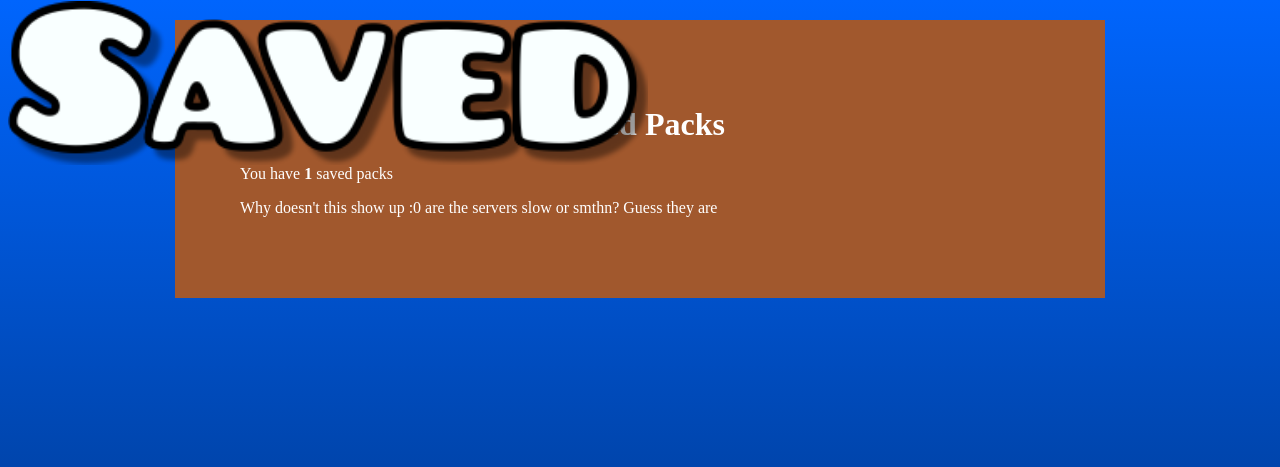
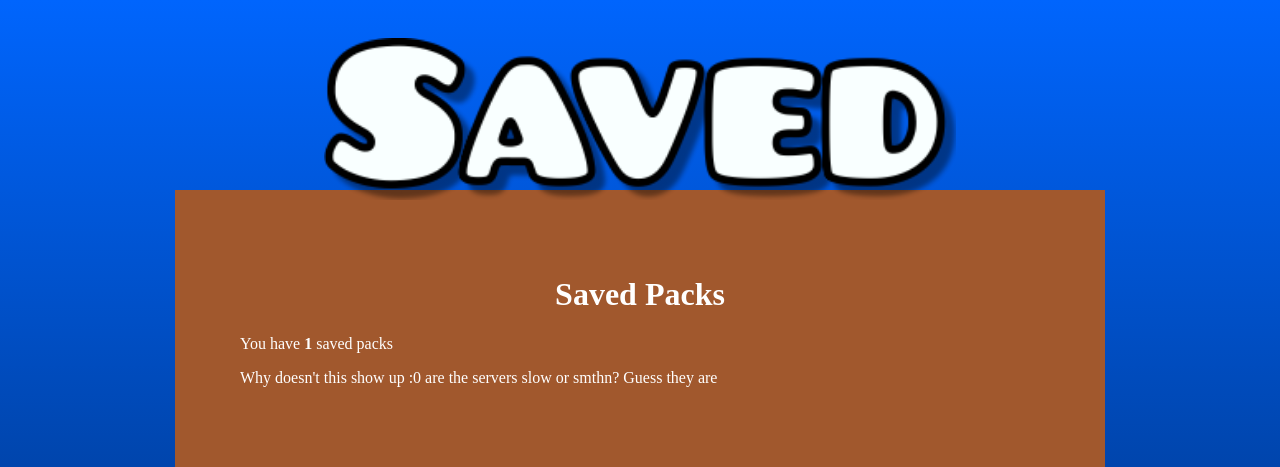
Before and after one commit to Fc500/Fc500.github.io, a PHP site: page /pages/saved.html in a window 1280 px wide. Shown: the top 467 px of the page. Run offline with PHP 8.4, Linux system fonts and the light colour scheme.

Commit message:
Update saved.css

```diff
--- a/CSS/saved.css
+++ b/CSS/saved.css
@@ -15,8 +15,8 @@ div.box {
   margin-left: auto;
   margin-right: auto;
   width: 50%;
-  position: fixed;
-  top: 1;
+  position: relative;
+  top: 30px;
   z-index: 1;
   /* height: 25%; */
 }
```
